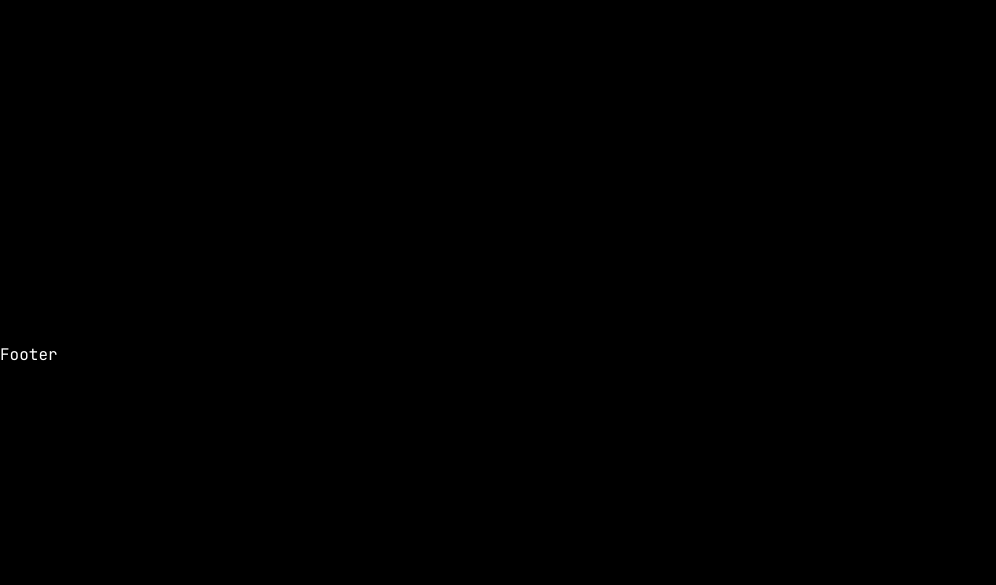
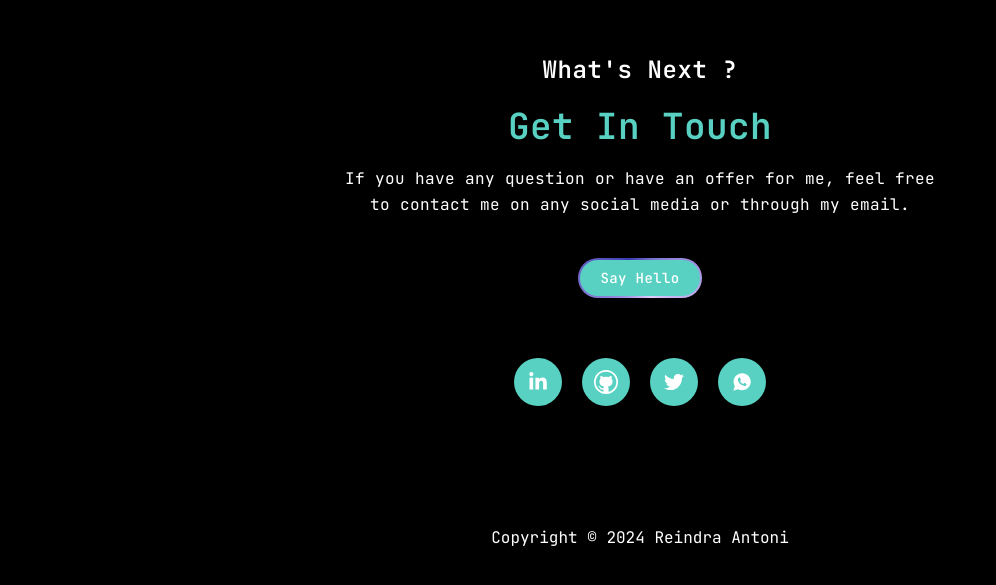
Before and after one commit to r-antoni/portofolio2, a Next.js app: page / in a window 1280 px wide. Shown: the part 3700-4285 px from the top of the page, without its empty margins (0-996 px from the left). Before the commit the page ends 4068 px from the top, so only its background shows below. Built offline with nearby package versions, Linux system fonts and the light colour scheme.

Commit message:
Contact and footer

```diff
--- a/src/app/(portofolio)/page.tsx
+++ b/src/app/(portofolio)/page.tsx
@@ -12,7 +12,7 @@ export default function Home() {
   return (
     <main className="w-full h-full">
       <FloatingNav navItems={navItems} />
-      <div className="flex flex-col gap-80 px-10">
+      <div className="flex flex-col gap-20 md:gap-40 px-8">
         <Hero />
         <About />
         <Projects />
--- a/src/components/main/about.tsx
+++ b/src/components/main/about.tsx
@@ -5,13 +5,13 @@ import SkillProvider from "../sub/skill-provider"
 
 const About = () => {
   return (
-    <section id="about" className="flex flex-col justify-center items-center gap-10 md:gap-20 z-30 px-10 h-[50vh]">
-        <div className="flex flex-col justify-center items-start md:items-center gap-5 w-fit">
+    <section id="about" className="flex flex-col justify-center items-center gap-10 md:gap-20 z-30 px-10 py-20">
+        <div className="flex flex-col justify-center items-center gap-5 w-fit">
             <h2 className="text-4xl">About</h2>
             <p className="md:text-center">Hi again, I&apos;m Reindra a fullstack web developer that specialized in react techstack. I love to explore and try new tech and also building impactful projects. Even though I&apos;m a fullstack dev, I&apos;m leaning more towards frontend development, but I&apos;m open to both fullstack and frontend position when opportunity arise.</p>
             <p className="md:text-center">You can check out some of <Link href="/#projects"> <button className="text-accent">My Work</button></Link>  below. I&apos;m passionate about research, analysis, and ensuring code scalability and quality. I take immense pride in my work and have a deep love for the code I create. If you have any questions, please feel free to reach out to me on<Link href="/#projects"> <button className="text-accent">LinkedIn</button></Link>. I&apos;d be happy to answer them.</p>
         </div>
-        <div className="flex flex-col justify-center items-start md:items-center gap-10">
+        <div className="flex flex-col justify-center items-center gap-10">
             <h2 className="text-4xl">Tools</h2>
             <div className="grid grid-cols-3 md:flex justify-center items-center gap-10 md:h-10" style={{transform: "scale(0.9)"}}>
                 {skillData.map((image, index) => (
--- a/src/components/main/contact.tsx
+++ b/src/components/main/contact.tsx
@@ -1,8 +1,23 @@
+import Link from "next/link"
+import Social from "../sub/social"
+import MagicButton from "../ui/magic-button"
 
 const Contact = () => {
   return (
-    <section id='contact'>
-
+    <section id='contact' className="flex flex-col justify-center items-center pb-20 z-50">
+      <div className="flex flex-col items-center gap-5 tracking-wide">
+        <p className="text-2xl text-greentext font-semibold flex items-center tracking-wide">
+          <span className="text-white"> What&apos;s Next ?</span>
+        </p>
+        <h2 className="text-4xl font-semibold text-accent">Get In Touch</h2>
+        <p className="max-w-[600px] text-center text-body">
+          If you have any question or have an offer for me, feel free to contact me on any social media or through my email.
+        </p>
+        <Link href="mailto:reindraantoni@gmail.com" target="_blank" className="py-5">
+          <MagicButton title="Say Hello" />
+        </Link>
+      </div>
+      <Social />
     </section>
   )
 }
--- a/src/components/main/footer.tsx
+++ b/src/components/main/footer.tsx
@@ -2,7 +2,11 @@ import React from 'react'
 
 const Footer = () => {
   return (
-    <footer>Footer</footer>
+    <footer className='flex justify-center items-center py-10'>
+      <p className="md:text-base text-sm md:font-normal font-light">
+          Copyright © 2024 Reindra Antoni
+        </p>
+    </footer>
   )
 }
 
--- a/src/components/main/header.tsx
+++ b/src/components/main/header.tsx
@@ -5,11 +5,11 @@ import Link from 'next/link'
 
 const Header = () => {
   return (
-    <header className='absolute flex justify-between items-center top-5 w-full h-16 z-50 md:px-10 pr-5'>
+    <header className='absolute flex justify-between items-center top-5 w-full h-16 z-50 md:px-10'>
         <Link href="/">
             <Image src="/logo.png" alt='Portofolio Logo' width={130} height={130} />
         </Link>
-        <div className='xl:pr-10'>
+        <div className='pr-8 md:pr-10'>
             <Link href="https://www.linkedin.com/in/reindra-antoni/">
                 <MagicButton title='Hire Me' />
             </Link>
--- a/src/components/main/hero.tsx
+++ b/src/components/main/hero.tsx
@@ -2,7 +2,7 @@ import HeroContent from "../sub/hero-content"
 
 const Hero = () => {
   return (
-    <section className="flex flex-col w-full h-full">
+    <section className="flex flex-col w-full h-full pb-20">
       <video
       autoPlay
       muted
--- a/src/components/main/projects.tsx
+++ b/src/components/main/projects.tsx
@@ -3,7 +3,7 @@ import ProjectPreview from '../sub/project-preview'
 
 const Projects = () => {
   return (
-    <section id='projects' className='flex flex-col justify-center items-center gap-10 max-w-7xl mx-auto px-5 py-32 z-40'>
+    <section id='projects' className='flex flex-col justify-center items-center gap-10 max-w-7xl mx-auto pt-20 z-40'>
       <h2 className="text-4xl pb-5">Projects</h2>
       <div className='"flex flex-col justify-center items-center w-full mt-10"'>
           {projectData.map((project, index) => (
--- a/src/components/sub/hero-content.tsx
+++ b/src/components/sub/hero-content.tsx
@@ -10,7 +10,7 @@ const HeroContent = () => {
   return (
     <motion.div
     animate="visible"
-    className="flex flex-row items-center justify-center px-10 py-10 mt-40 w-full z-[20]"
+    className="flex flex-row items-center justify-center md:px-10 py-10 mt-40 w-full z-[20]"
     >
       <motion.div
           initial={{
--- /dev/null
+++ b/src/components/sub/social.tsx
@@ -0,0 +1,37 @@
+import {FaLinkedinIn, FaTwitter} from "react-icons/fa6";
+import {VscGithub} from "react-icons/vsc";
+import {IoLogoWhatsapp} from "react-icons/io";
+
+const Social = () => {
+    const styles = {
+        icons:
+          "flex items-center justify-center bg-accent rounded-full w-12 h-12 text-greentext hover:text-white hover:-translate-y-2 transition-all duration-300 z-50",
+      };
+
+      return (
+        <div className="flex justify-center items-center gap-5 pt-10">
+          <a href="https://www.linkedin.com/in/reindra-bachtiar-antoni/" target="_blank">
+            <span className={styles.icons}>
+              <FaLinkedinIn size={20} />
+            </span>
+          </a>
+          <a href="https://github.com/R-Antoni" target="_blank">
+            <span className={styles.icons}>
+              <VscGithub size={24} />
+            </span>
+          </a>
+          <a href="https://twitter.com/r_antoni1" target="_blank">
+            <span className={styles.icons}>
+              <FaTwitter size={20} />
+            </span>
+          </a>
+          <a href="https://api.whatsapp.com/send/?phone=6287834056763" target="_blank">
+            <span className={styles.icons}>
+              <IoLogoWhatsapp size={20} />
+            </span>
+          </a>
+        </div>
+      );
+    };
+
+export default Social
```
